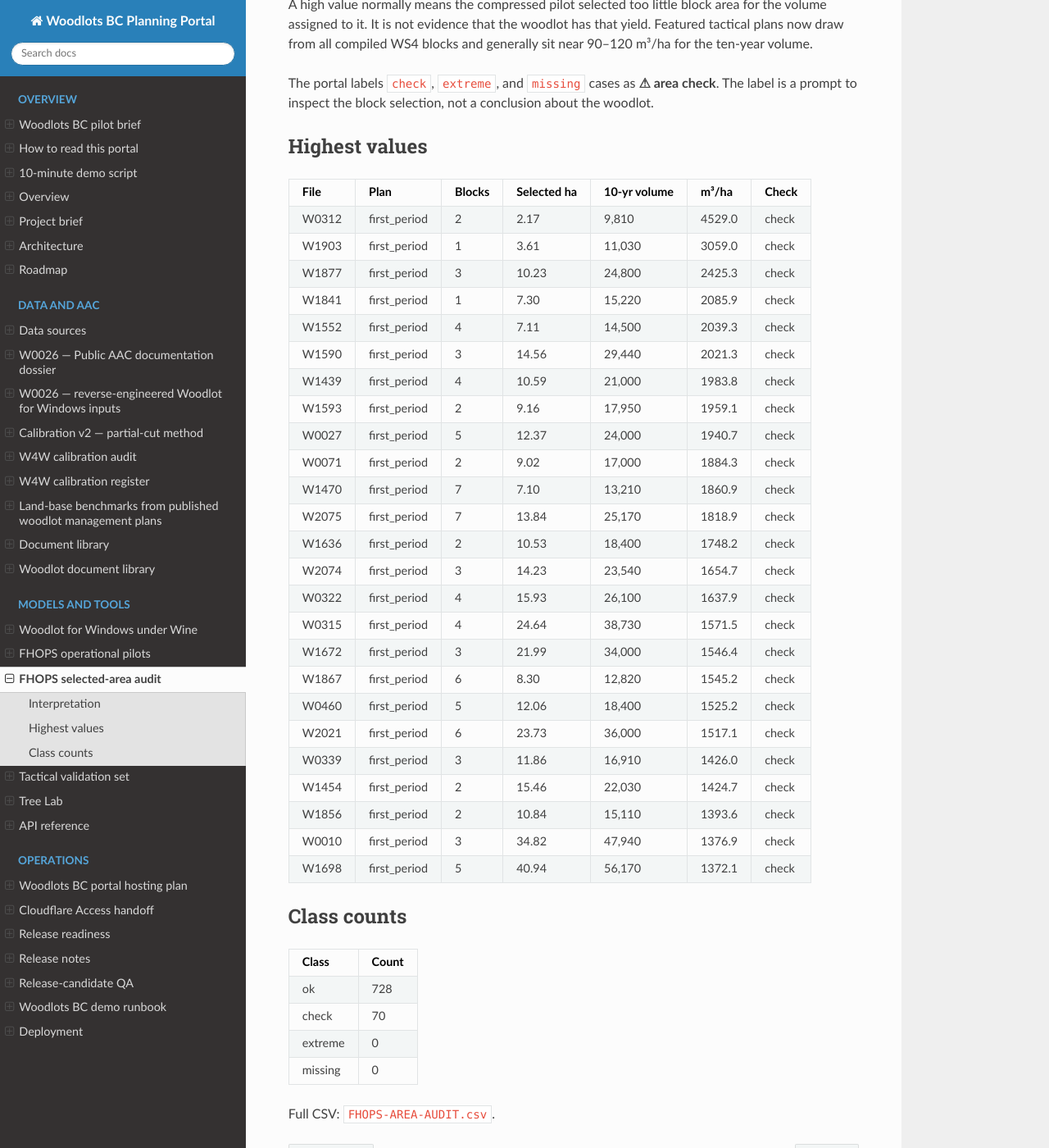
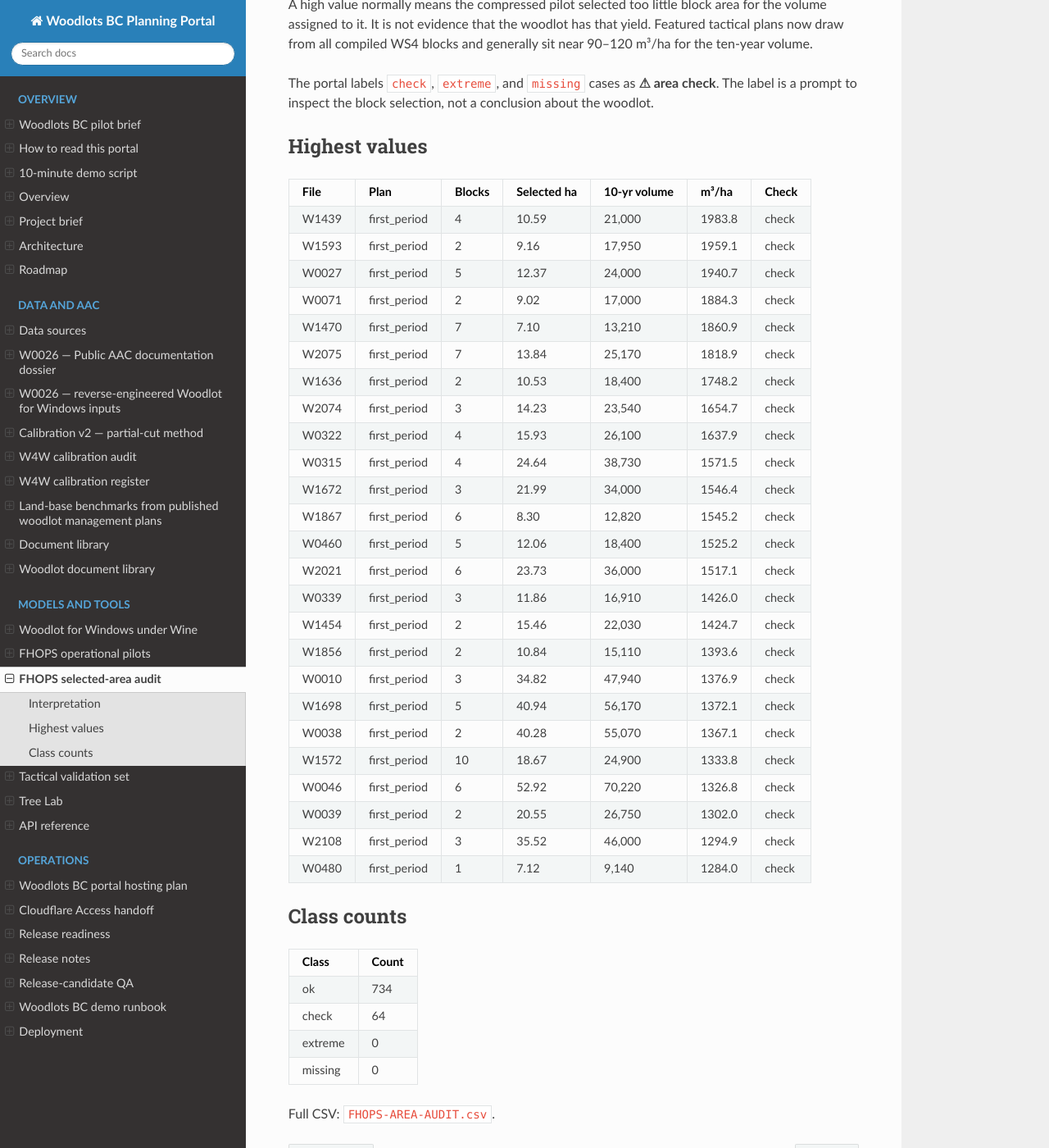
Before and after one commit to UBC-FRESH/fresh-woodlots, a Sphinx documentation site: the page built from docs/FHOPS-AREA-AUDIT.md, in a window 1280 px wide and 1400 px high, scrolled down 462 px. Shown: the whole window at 82% size. Built offline with Sphinx 7.4.7 and the Read the Docs theme 3.1.0, drawn with Linux system fonts in a browser that asks for light colours; some of the changed text lies outside the part shown.

Commit message:
Rebuild six high-ratio FHOPS pilots with all blocks

```diff
--- a/docs/FHOPS-AREA-AUDIT.csv
+++ b/docs/FHOPS-AREA-AUDIT.csv
@@ -147,7 +147,7 @@ W0307,wl-w0307,first_period,48,470.11,19000.0,40.4,ok,
 W0309,wl-w0309,first_period,5,56.79,21450.0,377.7,ok,
 W0310,wl-w0310,first_period,4,41.11,18250.0,443.9,ok,
 W0311,wl-w0311,first_period,6,18.58,9630.0,518.2,ok,
-W0312,wl-w0312,first_period,2,2.17,9810.0,4529.0,check,volume per selected hectare is high
+W0312,wl-w0312,first_period,63,513.6,9810.0,19.1,ok,
 W0313,wl-w0313,first_period,3,20.46,9310.0,455.1,ok,
 W0314,wl-w0314,first_period,8,15.6,10720.0,687.1,ok,
 W0315,wl-w0315,first_period,4,24.64,38730.0,1571.5,check,volume per selected hectare is high
@@ -505,7 +505,7 @@ W1542,wl-w1542,first_period,2,41.26,15590.0,377.8,ok,
 W1545,wl-w1545,first_period,2,35.29,15070.0,427.1,ok,
 W1546,wl-w1546,first_period,8,37.94,14000.0,369.0,ok,
 W1548,wl-w1548,tactical_operational,85,404.81,40000.0,98.8,ok,
-W1552,wl-w1552,first_period,4,7.11,14500.0,2039.3,check,volume per selected hectare is high
+W1552,wl-w1552,first_period,42,336.37,14500.0,43.1,ok,
 W1554,wl-w1554,first_period,17,107.33,26880.0,250.4,ok,
 W1555,wl-w1555,first_period,8,26.33,10450.0,396.9,ok,
 W1557,wl-w1557,first_period,3,25.68,22000.0,856.8,ok,
@@ -530,7 +530,7 @@ W1580,wl-w1580,first_period,5,30.85,16000.0,518.6,ok,
 W1586,wl-w1586,first_period,7,45.12,14140.0,313.4,ok,
 W1588,wl-w1588,first_period,5,52.14,19000.0,364.4,ok,
 W1589,wl-w1589,first_period,7,30.28,17340.0,572.6,ok,
-W1590,wl-w1590,first_period,3,14.56,29440.0,2021.3,check,volume per selected hectare is high
+W1590,wl-w1590,first_period,73,424.65,29440.0,69.3,ok,
 W1591,wl-w1591,first_period,56,445.77,28280.0,63.4,ok,
 W1592,wl-w1592,first_period,7,15.44,6700.0,433.9,ok,
 W1593,wl-w1593,first_period,2,9.16,17950.0,1959.1,check,volume per selected hectare is high
@@ -694,7 +694,7 @@ W1834,wl-w1834,first_period,3,16.31,9000.0,551.8,ok,
 W1836,wl-w1836,first_period,2,20.14,13520.0,671.3,ok,
 W1839,wl-w1839,first_period,3,22.18,10110.0,455.8,ok,
 W1840,wl-w1840,first_period,3,16.74,20000.0,1194.6,check,volume per selected hectare is high
-W1841,wl-w1841,first_period,1,7.3,15220.0,2085.9,check,volume per selected hectare is high
+W1841,wl-w1841,first_period,57,333.12,15220.0,45.7,ok,
 W1848,wl-w1848,first_period,4,20.1,12100.0,601.9,ok,
 W1851,wl-w1851,first_period,3,19.84,9750.0,491.4,ok,
 W1852,wl-w1852,first_period,3,41.16,19070.0,463.3,ok,
@@ -710,7 +710,7 @@ W1864,wl-w1864,first_period,4,30.83,11250.0,364.9,ok,
 W1865,wl-w1865,first_period,4,49.34,20420.0,413.9,ok,
 W1866,wl-w1866,first_period,5,24.41,6000.0,245.8,ok,
 W1867,wl-w1867,first_period,6,8.3,12820.0,1545.2,check,volume per selected hectare is high
-W1877,wl-w1877,first_period,3,10.23,24800.0,2425.3,check,volume per selected hectare is high
+W1877,wl-w1877,first_period,42,447.78,24800.0,55.4,ok,
 W1878,wl-w1878,first_period,2,18.09,18000.0,994.9,ok,
 W1880,wl-w1880,first_period,2,29.95,15030.0,501.9,ok,
 W1881,wl-w1881,first_period,9,60.41,20800.0,344.3,ok,
@@ -724,7 +724,7 @@ W1898,wl-w1898,first_period,3,34.03,32330.0,950.0,ok,
 W1899,wl-w1899,first_period,6,58.31,28000.0,480.2,ok,
 W1901,wl-w1901,first_period,6,33.36,8390.0,251.5,ok,
 W1902,wl-w1902,first_period,6,74.35,57200.0,769.3,ok,
-W1903,wl-w1903,first_period,1,3.61,11030.0,3059.0,check,volume per selected hectare is high
+W1903,wl-w1903,first_period,32,251.92,11030.0,43.8,ok,
 W1908,wl-w1908,first_period,3,43.35,16960.0,391.3,ok,
 W1909,wl-w1909,first_period,2,15.12,17680.0,1169.3,check,volume per selected hectare is high
 W1913,wl-w1913,first_period,7,33.93,15170.0,447.2,ok,
--- a/docs/FHOPS-AREA-AUDIT.md
+++ b/docs/FHOPS-AREA-AUDIT.md
@@ -3,9 +3,9 @@
 The first-period FHOPS pilots compress ten years of AAC into a short horizon. Volume per selected scheduled hectare is a screening check, not a yield-table validation.
 
 - Instances audited: **798**
-- Median volume / selected ha: **447.9 m³/ha**
-- 90th percentile: **968.4 m³/ha**
-- Check (> 1,000 m³/ha): **70**
+- Median volume / selected ha: **445.0 m³/ha**
+- 90th percentile: **943.0 m³/ha**
+- Check (> 1,000 m³/ha): **64**
 - Extreme (> 5,000 m³/ha): **0**
 - Missing/zero selected area: **0**
 
@@ -19,12 +19,6 @@ The portal labels `check`, `extreme`, and `missing` cases as **⚠ area check**.
 
 | File | Plan | Blocks | Selected ha | 10-yr volume | m³/ha | Check |
 |---|---|---:|---:|---:|---:|---|
-| W0312 | first_period | 2 | 2.17 | 9,810 | 4529.0 | check |
-| W1903 | first_period | 1 | 3.61 | 11,030 | 3059.0 | check |
-| W1877 | first_period | 3 | 10.23 | 24,800 | 2425.3 | check |
-| W1841 | first_period | 1 | 7.30 | 15,220 | 2085.9 | check |
-| W1552 | first_period | 4 | 7.11 | 14,500 | 2039.3 | check |
-| W1590 | first_period | 3 | 14.56 | 29,440 | 2021.3 | check |
 | W1439 | first_period | 4 | 10.59 | 21,000 | 1983.8 | check |
 | W1593 | first_period | 2 | 9.16 | 17,950 | 1959.1 | check |
 | W0027 | first_period | 5 | 12.37 | 24,000 | 1940.7 | check |
@@ -44,13 +38,19 @@ The portal labels `check`, `extreme`, and `missing` cases as **⚠ area check**.
 | W1856 | first_period | 2 | 10.84 | 15,110 | 1393.6 | check |
 | W0010 | first_period | 3 | 34.82 | 47,940 | 1376.9 | check |
 | W1698 | first_period | 5 | 40.94 | 56,170 | 1372.1 | check |
+| W0038 | first_period | 2 | 40.28 | 55,070 | 1367.1 | check |
+| W1572 | first_period | 10 | 18.67 | 24,900 | 1333.8 | check |
+| W0046 | first_period | 6 | 52.92 | 70,220 | 1326.8 | check |
+| W0039 | first_period | 2 | 20.55 | 26,750 | 1302.0 | check |
+| W2108 | first_period | 3 | 35.52 | 46,000 | 1294.9 | check |
+| W0480 | first_period | 1 | 7.12 | 9,140 | 1284.0 | check |
 
 ## Class counts
 
 | Class | Count |
 |---|---:|
-| ok | 728 |
-| check | 70 |
+| ok | 734 |
+| check | 64 |
 | extreme | 0 |
 | missing | 0 |
 
--- a/docs/reports/release-candidate-qa.json
+++ b/docs/reports/release-candidate-qa.json
@@ -1,9 +1,9 @@
 {
-  "generated_at": "2026-11-12T06:34:13Z",
+  "generated_at": "2026-11-12T06:58:45Z",
   "base": "http://127.0.0.1:8795",
   "instances": 798,
   "failures": 0,
-  "elapsed_s": 14.6,
+  "elapsed_s": 14.9,
   "checks": 11,
   "read_only": true,
   "write_checks": [
```
Also changed, not shown: docs/FHOPS.md (+15 -1 lines), docs/QA-POPULATION.md (+2 -2 lines), docs/RELEASE-NOTES.md (+6 -0 lines), docs/RELEASE-READINESS.md (+1 -1 lines), 1 other file.
